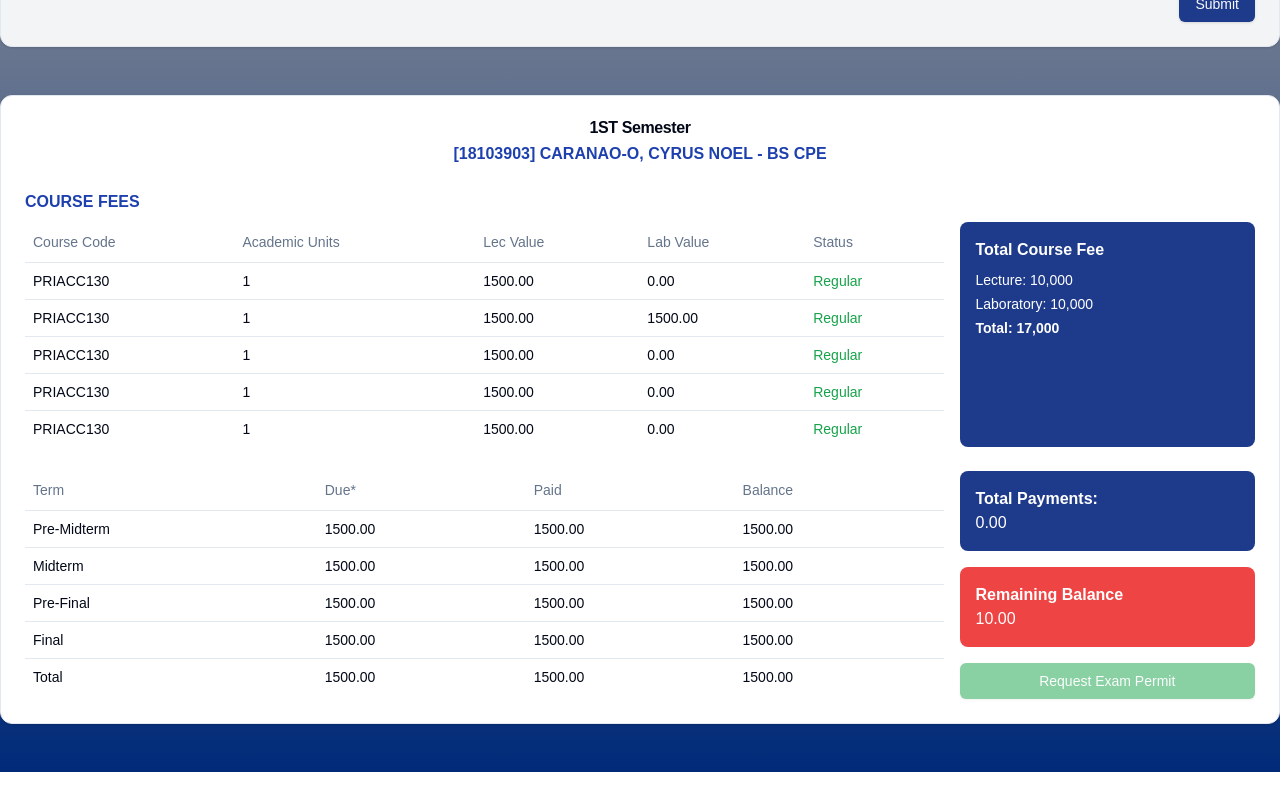
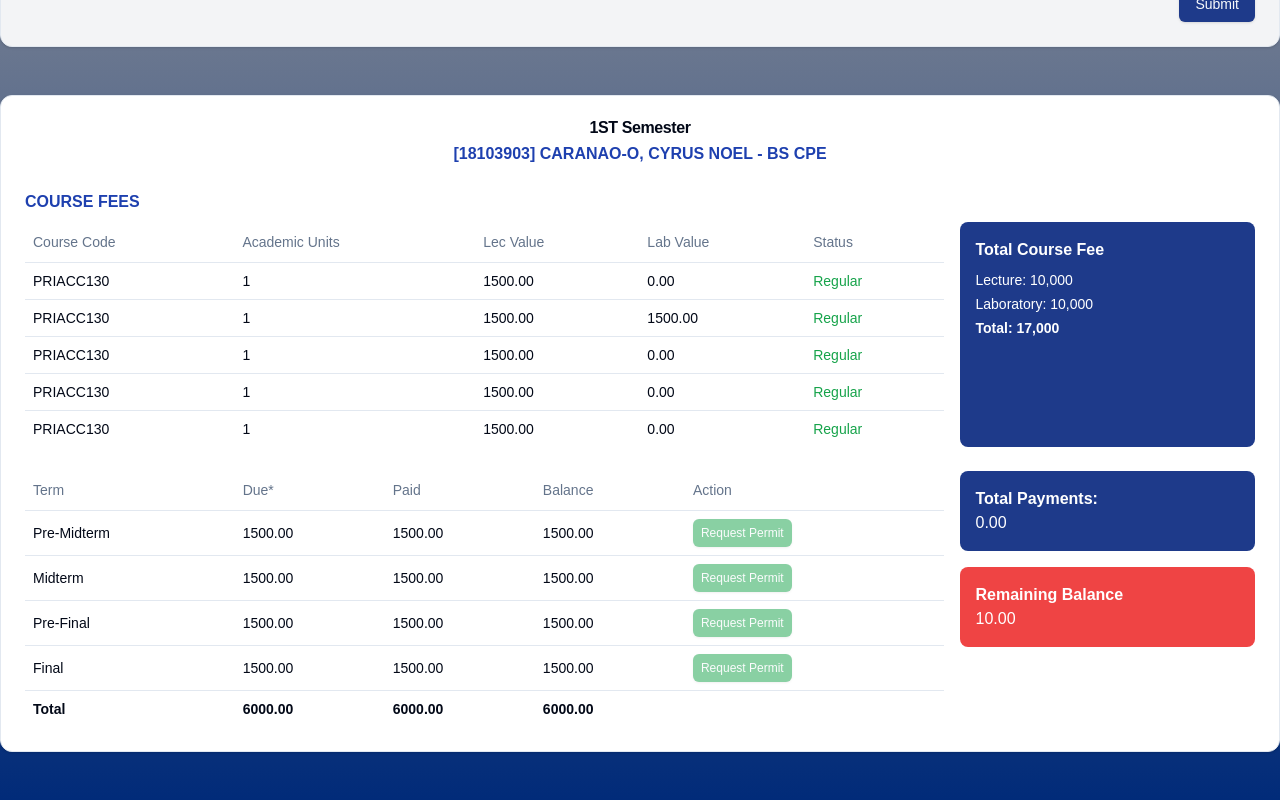
Before and after one commit to Miraku17/Exam_Permit, a Next.js app: page /home in a window 1280 px wide. Shown: the part 295-1095 px from the top of the page. Before the commit the page ends 1067 px from the top, so only its background shows below. Built offline with nearby package versions, Linux system fonts and the light colour scheme.

Commit message:
updated table buttons exam

```diff
--- a/src/components/tuitionData/tuitionData.tsx
+++ b/src/components/tuitionData/tuitionData.tsx
@@ -29,7 +29,6 @@ const TuitionData = () => {
     { term: 'Midterm', due: 1500.00, paid: 1500.00, balance: 1500.00 },
     { term: 'Pre-Final', due: 1500.00, paid: 1500.00, balance: 1500.00 },
     { term: 'Final', due: 1500.00, paid: 1500.00, balance: 1500.00 },
-    { term: 'Total', due: 1500.00, paid: 1500.00, balance: 1500.00 },
   ];
 
   return (
@@ -84,7 +83,7 @@ const TuitionData = () => {
 
           {/* Payment Schedule Section */}
           <div className="grid grid-cols-1 lg:grid-cols-4 gap-4">
-          <div className="lg:col-span-3">
+            <div className="lg:col-span-3">
               <Table>
                 <TableHeader>
                   <TableRow>
@@ -92,6 +91,7 @@ const TuitionData = () => {
                     <TableHead>Due*</TableHead>
                     <TableHead>Paid</TableHead>
                     <TableHead>Balance</TableHead>
+                    <TableHead>Action</TableHead>
                   </TableRow>
                 </TableHeader>
                 <TableBody>
@@ -101,8 +101,23 @@ const TuitionData = () => {
                       <TableCell>{payment.due.toFixed(2)}</TableCell>
                       <TableCell>{payment.paid.toFixed(2)}</TableCell>
                       <TableCell>{payment.balance.toFixed(2)}</TableCell>
+                      <TableCell>
+                        <Button
+                          className="bg-green-600 hover:bg-green-700 text-xs h-7 px-2"
+                          disabled={payment.balance > 0}
+                        >
+                          Request Permit
+                        </Button>
+                      </TableCell>
                     </TableRow>
                   ))}
+                  <TableRow>
+                    <TableCell className="font-bold">Total</TableCell>
+                    <TableCell className="font-bold">{paymentData.reduce((sum, p) => sum + p.due, 0).toFixed(2)}</TableCell>
+                    <TableCell className="font-bold">{paymentData.reduce((sum, p) => sum + p.paid, 0).toFixed(2)}</TableCell>
+                    <TableCell className="font-bold">{paymentData.reduce((sum, p) => sum + p.balance, 0).toFixed(2)}</TableCell>
+                    <TableCell></TableCell>
+                  </TableRow>
                 </TableBody>
               </Table>
             </div>
@@ -117,10 +132,6 @@ const TuitionData = () => {
                 <div className="font-bold">Remaining Balance</div>
                 <div>10.00</div>
               </div>
-
-              <Button className="w-full bg-green-600 hover:bg-green-700" disabled>
-                Request Exam Permit
-              </Button>
             </div>
           </div>
         </div>
```
